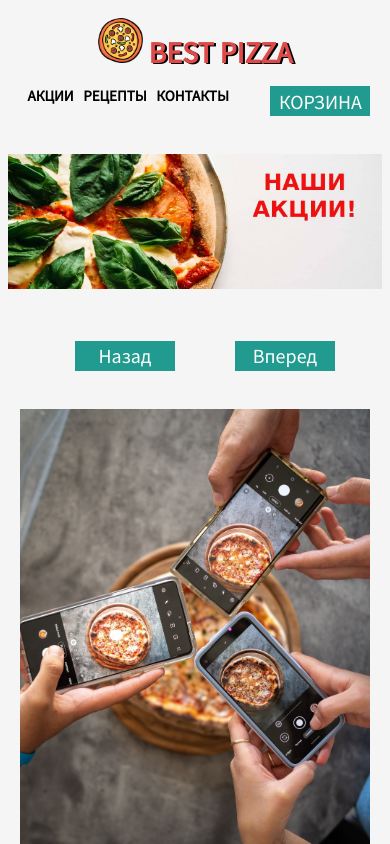
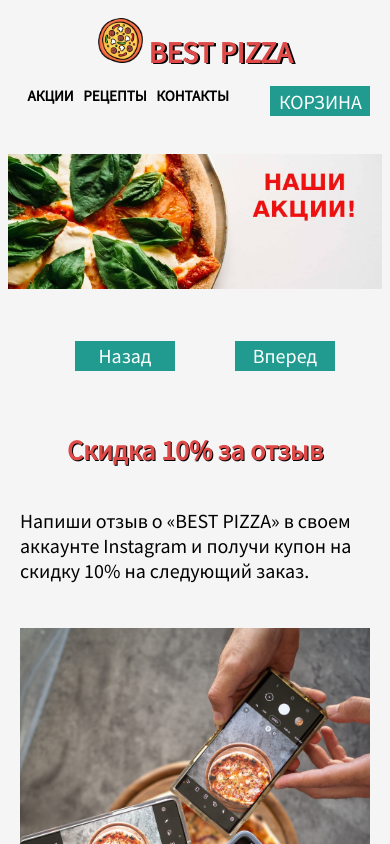
Before and after one commit to tamara-danilova2105/Delivery-Food, a React (Create React App) app: page /discounts in a window 390 px wide. Shown: the top 844 px of the page. Built offline with nearby package versions, Linux system fonts and the light colour scheme.

Commit message:
your message

```diff
--- a/src/App.css
+++ b/src/App.css
@@ -216,6 +216,7 @@ span {
 .discounts-par {
   font-size: 20px;
   margin-top: 40px;
+  font-family: 'Source Sans Pro', sans-serif;
 }
 
 
@@ -364,7 +365,7 @@ span {
 
   .discounts-block {
     display: flex;
-    flex-direction: column;
+    flex-direction: column-reverse;
   }
 
   .discounts-text {
@@ -377,4 +378,8 @@ span {
     text-align: center;
   }
 
+  .discounts-par {
+    height: 100px;
+  }
+
 }
--- a/src/Discounts.js
+++ b/src/Discounts.js
@@ -16,6 +16,8 @@ function Discounts(){
             return discount
         }))
     }
+
+
 
     const next = () => {
         setDiscount((discount => {
--- a/src/dataDiscounts.js
+++ b/src/dataDiscounts.js
@@ -8,28 +8,28 @@ export const dataDiscounts = [
         id: 1,
         image: one,
         header: 'Скидка 10% за отзыв',
-        text: 'Здесь будут правила акции номер 1'
+        text: 'Напиши отзыв о «BEST PIZZA» в своем аккаунте Instagram и получи купон на скидку 10% на следующий заказ.'
     },
 
     {
         id: 2,
         image: two,
         header: 'Акция «3+1»',
-        text: 'Здесь будут правила акции номер 2'
+        text: 'Закажите четыре любые пиццы, и одну из них получишь в подарок. В подарок – пицца с наименьшей стоимостью.'
     },
 
     {
         id: 3,
         image: three,
         header: 'Пицца за опоздание',
-        text: 'Здесь будут правила акции номер 3'
+        text: 'Если мы не успеем доставить заказ в течение 60 минут, то вы получите его БЕСПЛАТНО!'
     },
 
     {
         id: 4,
         image: four,
         header: 'Подарок в день рождения',
-        text: 'Здесь будут правила акции номер 4'
+        text: 'Сделай заказ в своей рождение и получи пиццу «Маргарита» в подарок от «BEST PIZZA»'
     },
 
 ]
```
